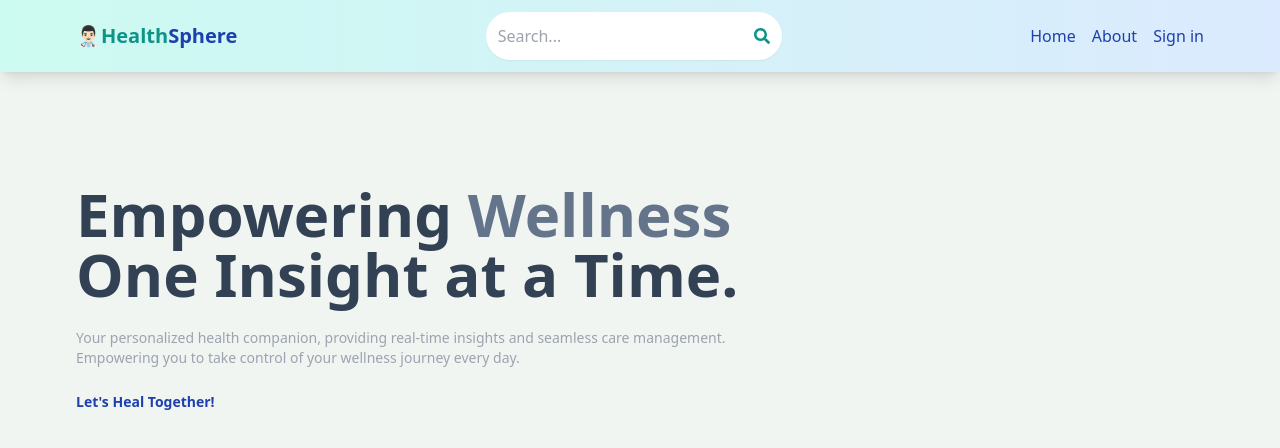
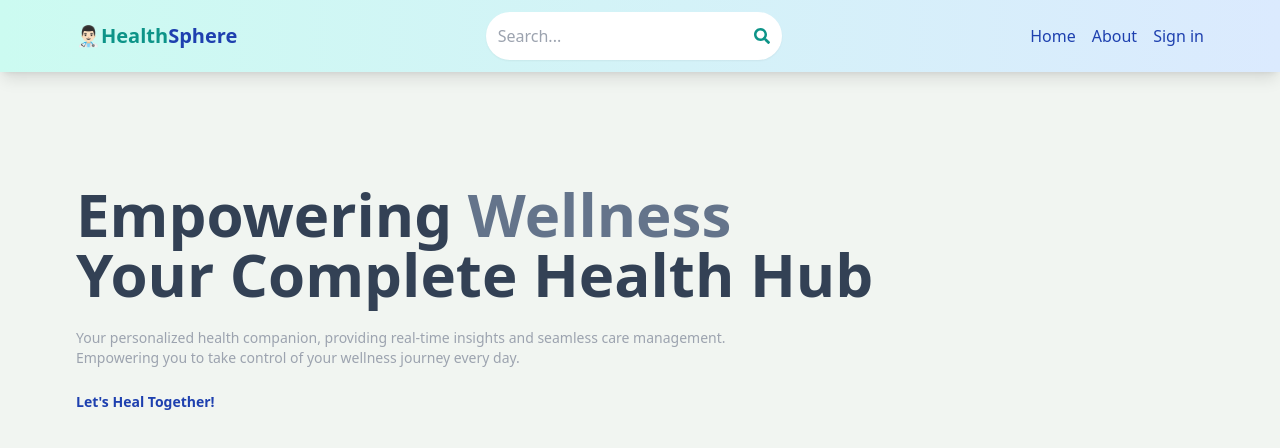
Before and after one commit to MrCodYrohit/mern-health, a React (Vite) app in the folder client/: page / in a window 1280 px wide. Shown: the top 448 px of the page. Built offline with nearby package versions, Linux system fonts and the light colour scheme; no server answers.

Commit message:
added final touch

```diff
--- a/client/src/pages/Home.jsx
+++ b/client/src/pages/Home.jsx
@@ -52,7 +52,7 @@ export default function Home() {
         <h1 className='text-slate-700 font-bold text-3xl lg:text-6xl'>
         Empowering  <span className='text-slate-500'>Wellness</span>
           <br />
-          One Insight at a Time.
+          Your Complete Health Hub
         </h1>
         <div className='text-gray-400 text-xs sm:text-sm'>
         Your personalized health companion, providing real-time insights and seamless care management.
```
